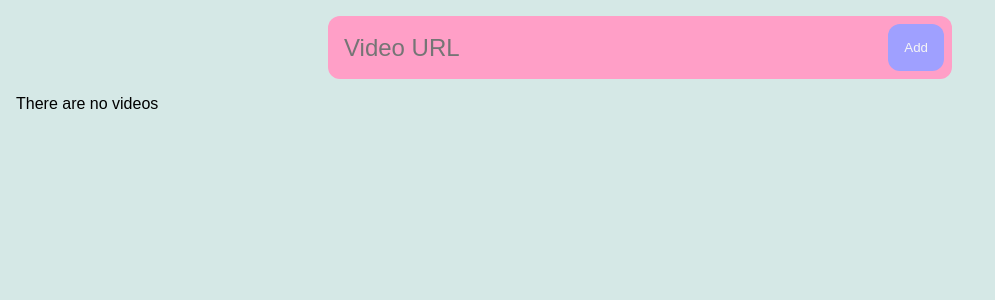
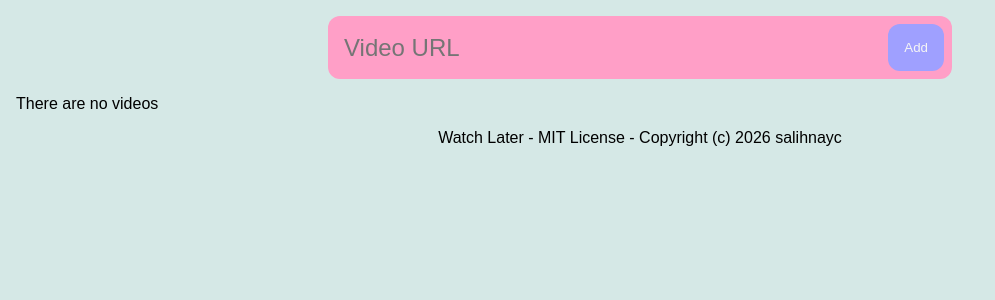
Before and after one commit to salihnayc/Watch-Later, a Python web app: template templates/index.html in a window 1280 px wide. Shown: the part 69-369 px from the top of the page, without its empty margins (0-995 px from the left). Run offline with Jinja, Linux system fonts and the light colour scheme; the template is opened without the code that fills it, so the values that code supplies are empty.

Commit message:
Footer + Favicon

```diff
--- a/static/styles.css
+++ b/static/styles.css
@@ -254,3 +254,7 @@ main {
     width: 100%;
   }
 }
+
+footer p {
+  text-align: center;
+}
--- a/templates/details.html
+++ b/templates/details.html
@@ -4,6 +4,7 @@
     <meta charset="UTF-8">
     <meta name="viewport" content="width=device-width, initial-scale=1.0">
     <link rel="stylesheet" href="../static/styles.css">
+    <link rel="shortcut icon" href="../static/favicon.ico" type="image/x-icon">
     <title>Watch Later</title>
 </head>
 <body>
@@ -14,6 +15,11 @@
     <main>
         <div id="details-box"></div>
     </main>
+
+    <footer>
+        <p>Watch Later - MIT License - Copyright (c) 2026 salihnayc</p>
+    </footer>
+
     <script src="../static/details.js"></script>
 </body>
 </html>
--- a/templates/index.html
+++ b/templates/index.html
@@ -4,6 +4,7 @@
     <meta charset="UTF-8">
     <meta name="viewport" content="width=device-width, initial-scale=1.0">
     <link rel="stylesheet" href="static/styles.css">
+    <link rel="shortcut icon" href="static/favicon.ico" type="image/x-icon">
     <title>Watch Later</title>
 </head>
 <body>
@@ -25,6 +26,10 @@
         </div>
     </main>
 
+    <footer>
+        <p>Watch Later - MIT License - Copyright (c) 2026 salihnayc</p>
+    </footer>
+
     <script src="/static/index.js"></script>
 </body>
 </html>
```
Also changed, not shown: static/favicon.ico (added).
